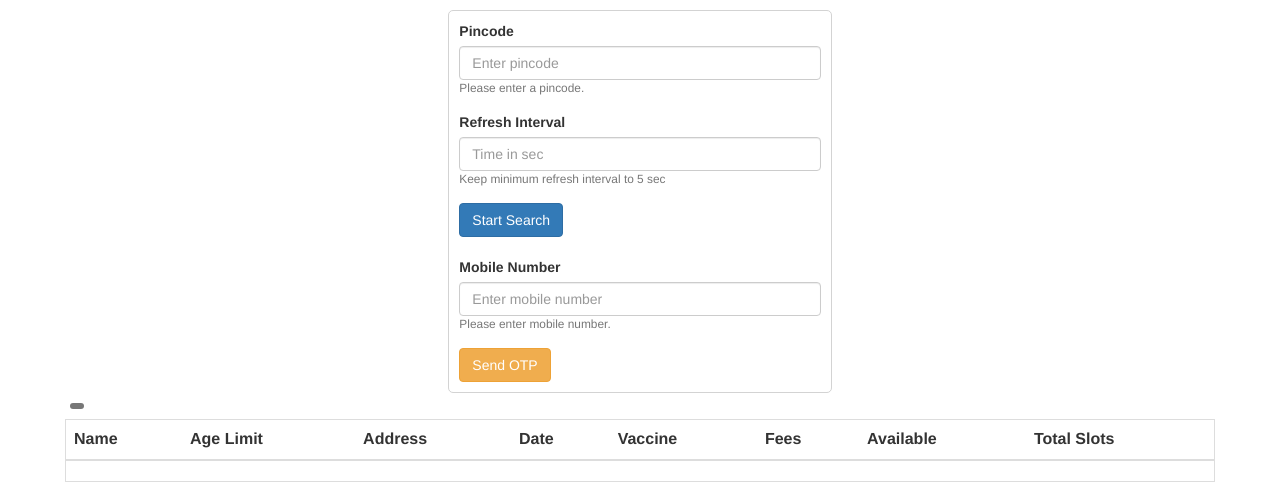
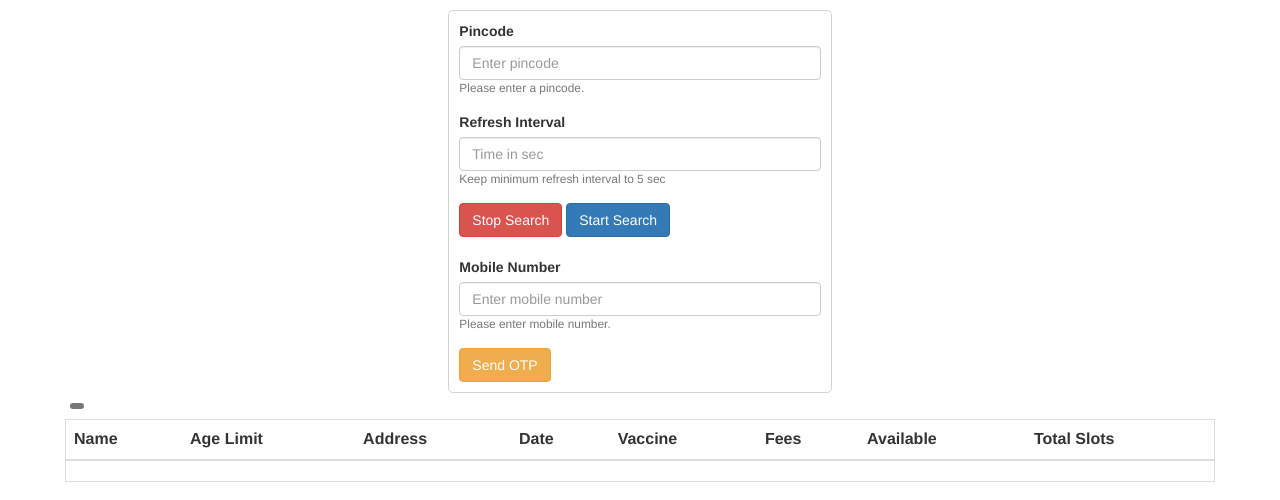
Before and after one commit to Shashank143s/covidVaccinationAvailibiltyTracker, a plain HTML site: page index.html in a window 1280 px wide. Drawn offline with nearby package versions, Linux system fonts and the light colour scheme.

Commit message:
Add files via upload

```diff
--- a/index.html
+++ b/index.html
@@ -133,6 +133,7 @@
             function stop() {
                 window.navigator.vibrate(0);
                 clearInterval(timer);
+                pauseAudio();
             }
         </script>
     </head>
@@ -150,6 +151,7 @@
                         <input type="text" class="form-control" id="interval" placeholder="Time in sec">
                         <small id="intervalHelp" class="form-text text-muted">Keep minimum refresh interval to 5 sec</small>
                     </div>
+                    <button class="btn btn-danger" onclick="stop()">Stop Search</button>
                     <button class="btn btn-primary" onclick="start()">Start Search</button>
                     <div class="form-group" style="margin-top:20px;">
                         <label for="phone">Mobile Number</label>
```
